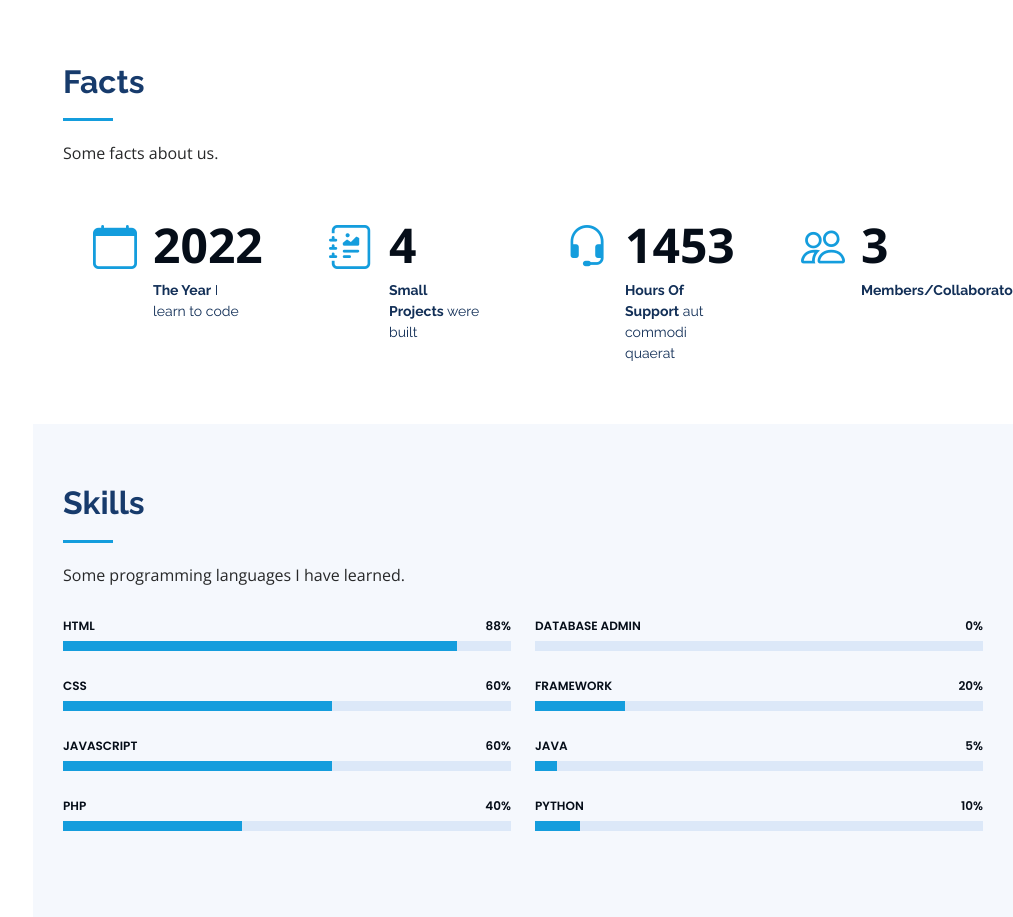
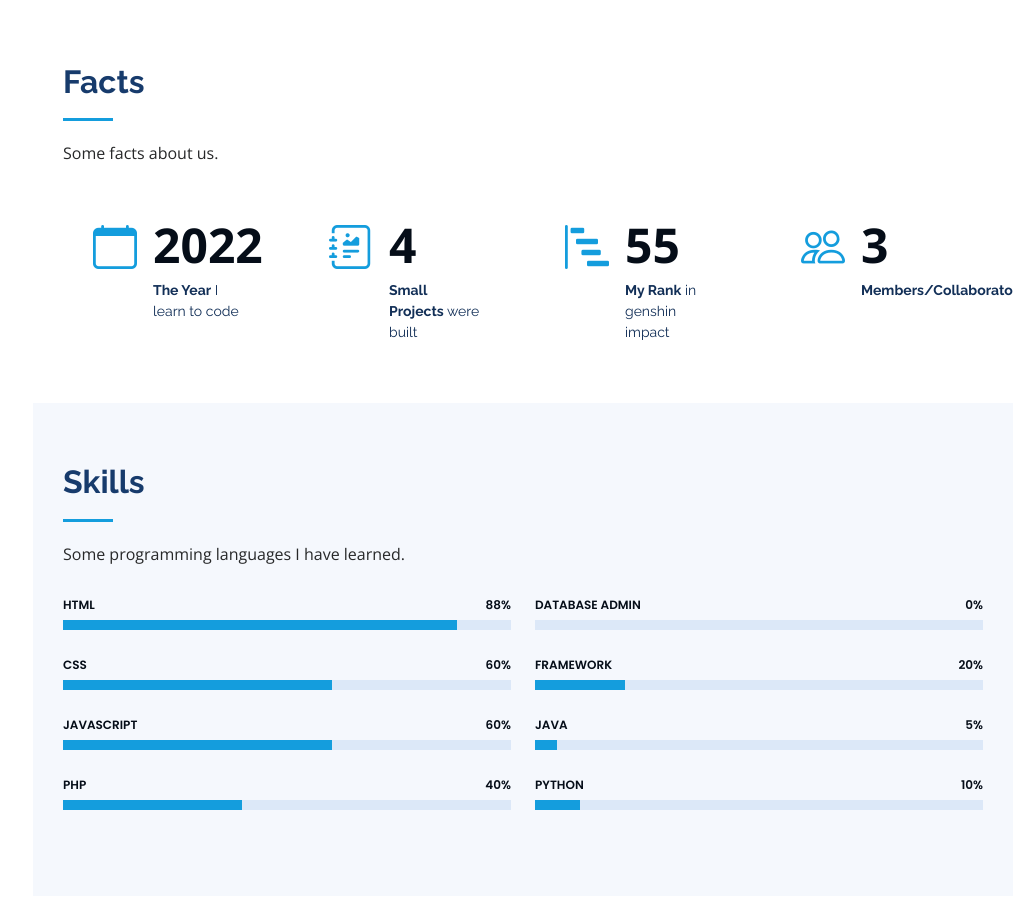
Before and after one commit to RHV5/portfolio, a plain HTML site: page index.html in a window 1280 px wide. Shown: the part 1340-2257 px from the top of the page, without its empty margins (267-1280 px from the left). After the commit the page ends 2236 px from the top, so only its background shows below. Drawn offline with nearby package versions, Linux system fonts and the light colour scheme.

Commit message:
Add files via upload

```diff
--- a/index.html
+++ b/index.html
@@ -153,9 +153,9 @@
 
           <div class="col-lg-3 col-md-6 d-md-flex align-items-md-stretch" data-aos="fade-up" data-aos-delay="200">
             <div class="count-box">
-              <i class="bi bi-headset"></i>
-              <span data-purecounter-start="0" data-purecounter-end="1453" data-purecounter-duration="1" class="purecounter"></span>
-              <p><strong>Hours Of Support</strong> aut commodi quaerat</p>
+              <i class="bi bi-bar-chart-steps"></i>
+              <span data-purecounter-start="0" data-purecounter-end="55" data-purecounter-duration="1" class="purecounter"></span>
+              <p><strong>My Rank</strong> in genshin impact</p>
             </div>
           </div>
 
```
